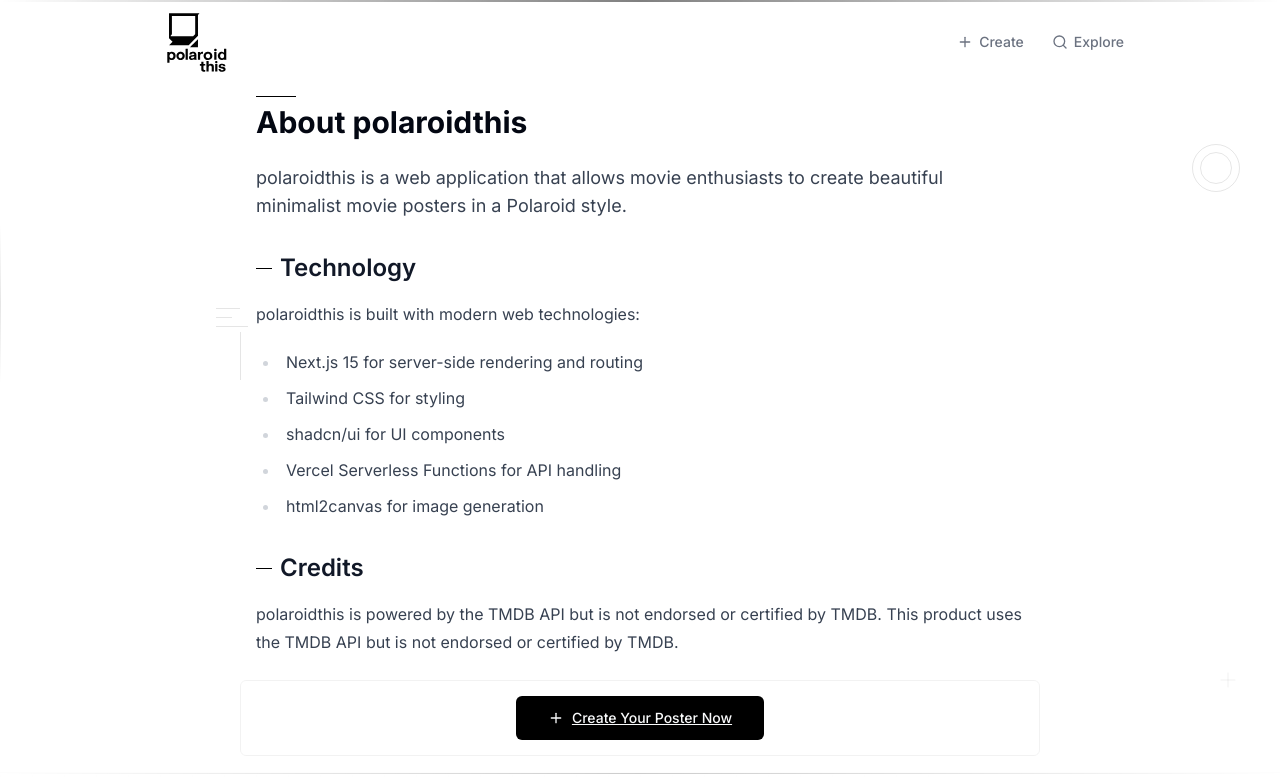
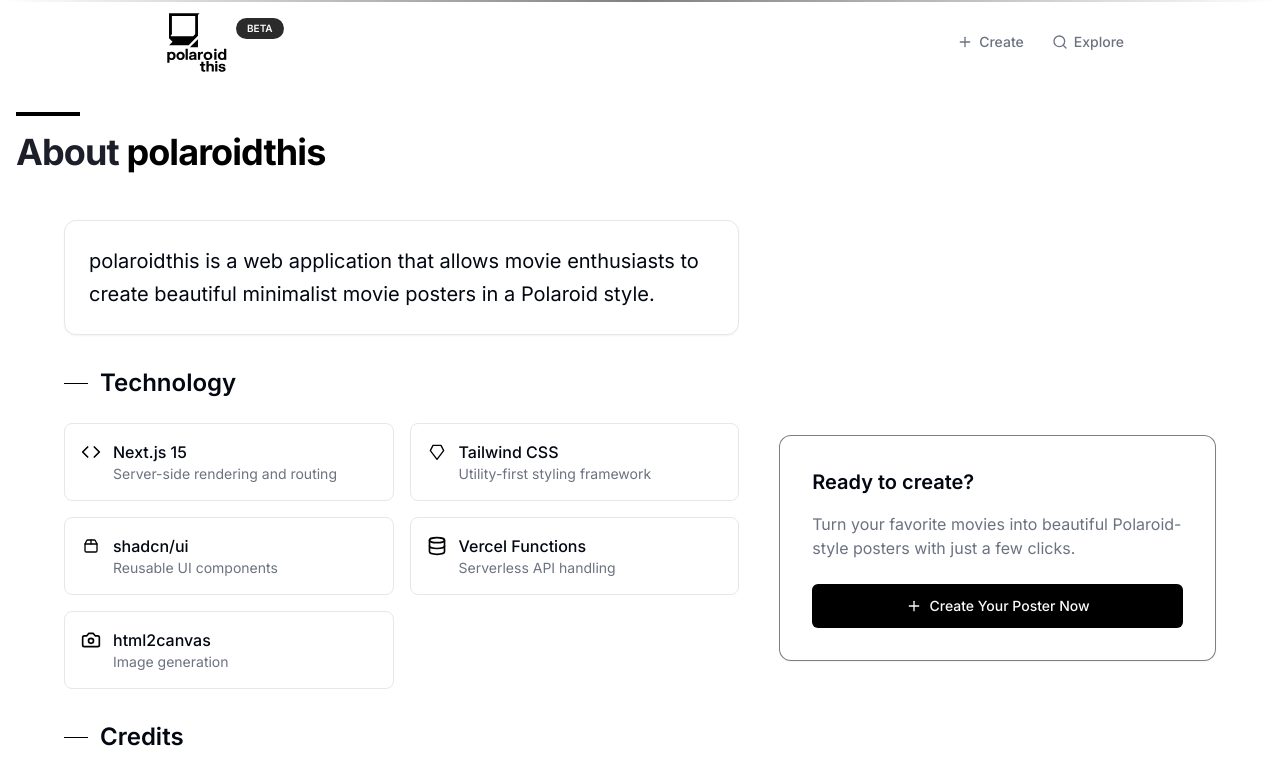
Before and after one commit to yafyx/polaroidthis, a Next.js app: page /about in a window 1280 px wide. Shown: the top 777 px of the page. Built offline with nearby package versions, Linux system fonts and the light colour scheme.

Commit message:
Redesigns about page and adds beta badges

```diff
--- a/app/about/page.tsx
+++ b/app/about/page.tsx
@@ -1,75 +1,152 @@
 import Link from "next/link";
 import { Button } from "@/components/ui/button";
-import { Plus } from "lucide-react";
+import { Plus, Camera, Code, Database, Film } from "lucide-react";
 
 export default function AboutPage() {
   return (
-    <div className="container mx-auto px-4 py-8 relative">
-      {/* Decorative elements */}
-      <div className="absolute top-20 right-10 hidden md:block">
-        <div className="w-12 h-12 border border-primary/10 rounded-full"></div>
-        <div className="w-8 h-8 border border-primary/10 rounded-full absolute top-2 left-2"></div>
+    <div className="min-h-screen bg-background">
+      <div className="container mx-auto px-4 py-12">
+        <header className="mb-12 relative">
+          <div className="h-1 w-16 bg-primary mb-4"></div>
+          <h1 className="text-4xl font-bold tracking-tight text-foreground/90">
+            About <span className="text-primary">polaroidthis</span>
+          </h1>
+        </header>
+
+        <main className="grid grid-cols-1 lg:grid-cols-5 gap-10 max-w-6xl mx-auto">
+          <div className="lg:col-span-3 space-y-8">
+            <div className="p-6 rounded-xl bg-card border border-border shadow-sm">
+              <p className="text-xl leading-relaxed text-card-foreground">
+                polaroidthis is a web application that allows movie enthusiasts
+                to create beautiful minimalist movie posters in a Polaroid
+                style.
+              </p>
             </div>
 
-      <div className="absolute top-40 left-0 h-40 w-px bg-gradient-to-b from-transparent via-primary/10 to-transparent hidden md:block"></div>
+            <section className="space-y-6">
+              <h2 className="text-2xl font-semibold flex items-center gap-3">
+                <div className="h-px w-6 bg-primary"></div>
+                Technology
+              </h2>
 
-      <div className="absolute bottom-20 right-10 opacity-30 hidden md:block">
-        <Plus className="h-6 w-6 text-primary/20" strokeWidth={1} />
+              <div className="grid grid-cols-1 md:grid-cols-2 gap-4">
+                <div className="p-4 rounded-lg border border-border bg-card/80 flex items-start gap-3">
+                  <Code className="h-5 w-5 text-primary mt-0.5" />
+                  <div>
+                    <h3 className="font-medium">Next.js 15</h3>
+                    <p className="text-sm text-muted-foreground">
+                      Server-side rendering and routing
+                    </p>
+                  </div>
                 </div>
 
-      <div className="max-w-3xl mx-auto relative">
-        <div className="absolute top-0 left-0 w-10 h-px bg-primary"></div>
-        <h1 className="text-3xl font-bold mb-6 pt-2">About polaroidthis</h1>
-
-        <div className="prose prose-gray max-w-none relative">
-          {/* Replace grid pattern with line patterns */}
-          <div className="absolute -left-10 top-1/4 hidden md:block opacity-20">
-            <div className="w-6 h-px bg-primary/50"></div>
-            <div className="w-4 h-px bg-primary/50 mt-2"></div>
-            <div className="w-8 h-px bg-primary/50 mt-2"></div>
-            <div className="h-12 w-px bg-primary/50 absolute top-6 left-6"></div>
+                <div className="p-4 rounded-lg border border-border bg-card/80 flex items-start gap-3">
+                  <div className="h-5 w-5 text-primary mt-0.5 flex items-center justify-center">
+                    <svg
+                      xmlns="http://www.w3.org/2000/svg"
+                      width="16"
+                      height="16"
+                      viewBox="0 0 24 24"
+                      fill="none"
+                      stroke="currentColor"
+                      strokeWidth="2"
+                      strokeLinecap="round"
+                      strokeLinejoin="round"
+                    >
+                      <path d="M6 2h12l4 8-10 13L2 10z" />
+                    </svg>
+                  </div>
+                  <div>
+                    <h3 className="font-medium">Tailwind CSS</h3>
+                    <p className="text-sm text-muted-foreground">
+                      Utility-first styling framework
+                    </p>
+                  </div>
                 </div>
 
-          <p className="text-lg">
-            polaroidthis is a web application that allows movie enthusiasts to
-            create beautiful minimalist movie posters in a Polaroid style.
+                <div className="p-4 rounded-lg border border-border bg-card/80 flex items-start gap-3">
+                  <div className="h-5 w-5 text-primary mt-0.5 flex items-center justify-center">
+                    <svg
+                      xmlns="http://www.w3.org/2000/svg"
+                      width="16"
+                      height="16"
+                      viewBox="0 0 24 24"
+                      fill="none"
+                      stroke="currentColor"
+                      strokeWidth="2"
+                      strokeLinecap="round"
+                      strokeLinejoin="round"
+                    >
+                      <path d="M3 9h18v10a2 2 0 0 1-2 2H5a2 2 0 0 1-2-2V9Z" />
+                      <path d="m3 9 2.45-4.9A2 2 0 0 1 7.24 3h9.52a2 2 0 0 1 1.8 1.1L21 9" />
+                      <path d="M12 3v6" />
+                    </svg>
+                  </div>
+                  <div>
+                    <h3 className="font-medium">shadcn/ui</h3>
+                    <p className="text-sm text-muted-foreground">
+                      Reusable UI components
+                    </p>
+                  </div>
+                </div>
+
+                <div className="p-4 rounded-lg border border-border bg-card/80 flex items-start gap-3">
+                  <Database className="h-5 w-5 text-primary mt-0.5" />
+                  <div>
+                    <h3 className="font-medium">Vercel Functions</h3>
+                    <p className="text-sm text-muted-foreground">
+                      Serverless API handling
+                    </p>
+                  </div>
+                </div>
+
+                <div className="p-4 rounded-lg border border-border bg-card/80 flex items-start gap-3">
+                  <Camera className="h-5 w-5 text-primary mt-0.5" />
+                  <div>
+                    <h3 className="font-medium">html2canvas</h3>
+                    <p className="text-sm text-muted-foreground">
+                      Image generation
+                    </p>
+                  </div>
+                </div>
+              </div>
+            </section>
+
+            <section className="space-y-6">
+              <h2 className="text-2xl font-semibold flex items-center gap-3">
+                <div className="h-px w-6 bg-primary"></div>
+                Credits
+              </h2>
+
+              <div className="p-6 rounded-xl bg-card border border-border flex items-start gap-4">
+                <Film className="h-6 w-6 text-primary flex-shrink-0 mt-1" />
+                <div>
+                  <p className="text-card-foreground">
+                    polaroidthis is powered by the TMDB API but is not endorsed
+                    or certified by TMDB.
+                  </p>
+                </div>
+              </div>
+            </section>
+          </div>
+
+          <div className="lg:col-span-2 flex flex-col justify-center mt-8 lg:mt-0">
+            <div className="p-8 rounded-xl border border-primary/50 bg-card shadow-sm">
+              <h3 className="text-xl font-semibold mb-4">Ready to create?</h3>
+              <p className="text-muted-foreground mb-6">
+                Turn your favorite movies into beautiful Polaroid-style posters
+                with just a few clicks.
               </p>
 
-          <h2 className="text-2xl font-semibold mt-8 mb-4 flex items-center">
-            <div className="w-4 h-px bg-primary mr-2"></div>
-            Technology
-          </h2>
-          <p>polaroidthis is built with modern web technologies:</p>
-          <ul className="list-disc pl-6 space-y-2">
-            <li>Next.js 15 for server-side rendering and routing</li>
-            <li>Tailwind CSS for styling</li>
-            <li>shadcn/ui for UI components</li>
-            <li>Vercel Serverless Functions for API handling</li>
-            <li>html2canvas for image generation</li>
-          </ul>
-
-          <h2 className="text-2xl font-semibold mt-8 mb-4 flex items-center">
-            <div className="w-4 h-px bg-primary mr-2"></div>
-            Credits
-          </h2>
-          <p>
-            polaroidthis is powered by the TMDB API but is not endorsed or
-            certified by TMDB. This product uses the TMDB API but is not
-            endorsed or certified by TMDB.
-          </p>
-
-          <div className="mt-10 text-center relative">
-            {/* Decorative border */}
-            <div className="absolute -inset-4 border border-primary/5 rounded-md"></div>
-
-            <Button asChild size="lg" className="relative">
-              <Link href="/create" className="flex items-center gap-2">
+              <Button asChild size="lg" className="w-full gap-2">
+                <Link href="/create">
                   <Plus className="h-4 w-4" />
                   Create Your Poster Now
                 </Link>
               </Button>
             </div>
           </div>
+        </main>
       </div>
     </div>
   );
--- a/components/footer.tsx
+++ b/components/footer.tsx
@@ -1,6 +1,7 @@
 import Link from "next/link";
 import { Film, Heart, Github, Twitter, Plus } from "lucide-react";
 import Image from "next/image";
+import { Badge } from "@/components/ui/badge";
 
 export default function Footer() {
   return (
@@ -62,6 +63,12 @@ export default function Footer() {
                 height={80}
               />
             </div>
+
+            <div className="relative -left-4">
+              <Badge variant="default" className="text-[10px]">
+                BETA
+              </Badge>
+            </div>
           </div>
 
           <div className="flex items-center space-x-6 text-xs text-muted-foreground relative">
--- a/components/navbar.tsx
+++ b/components/navbar.tsx
@@ -6,6 +6,7 @@ import Image from "next/image";
 import { Button } from "@/components/ui/button";
 import { useState, useEffect } from "react";
 import { usePathname } from "next/navigation";
+import { Badge } from "@/components/ui/badge";
 
 export default function Navbar() {
   const [isMenuOpen, setIsMenuOpen] = useState(false);
@@ -59,6 +60,16 @@ export default function Navbar() {
                 <div className="w-1.5 h-0.5 bg-primary"></div>
                 <div className="w-0.5 h-1.5 bg-primary absolute top-1/2 left-1/2 transform -translate-x-1/2 -translate-y-1/2"></div>
               </div>
+            </div>
+
+            {/* Beta Badge */}
+            <div className="relative">
+              <Badge
+                variant="default"
+                className="absolute -top-6 -left-4 text-[10px] animate-pulse"
+              >
+                BETA
+              </Badge>
             </div>
           </Link>
 
```
Also changed, not shown: 1 other file (tests, documents, lock files or other folders). Lines whose indentation alone changed are shown as unchanged.
